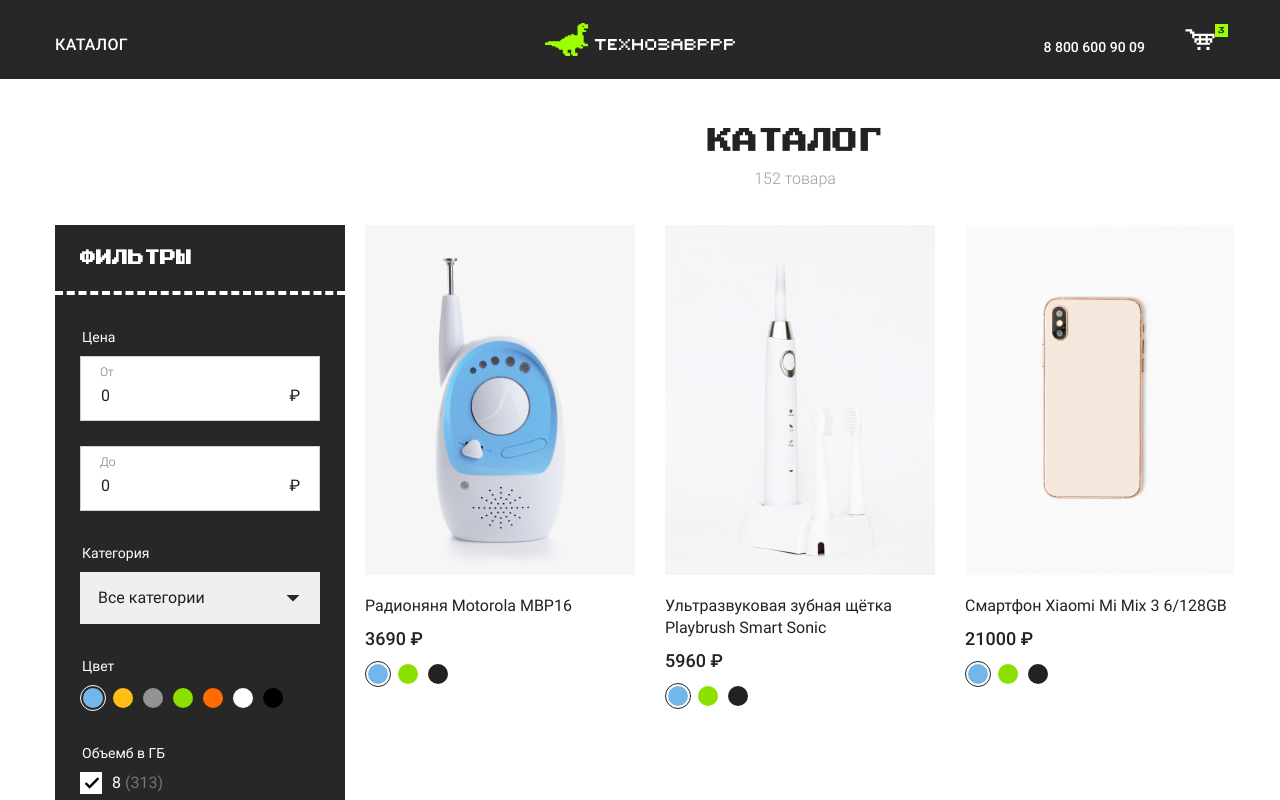
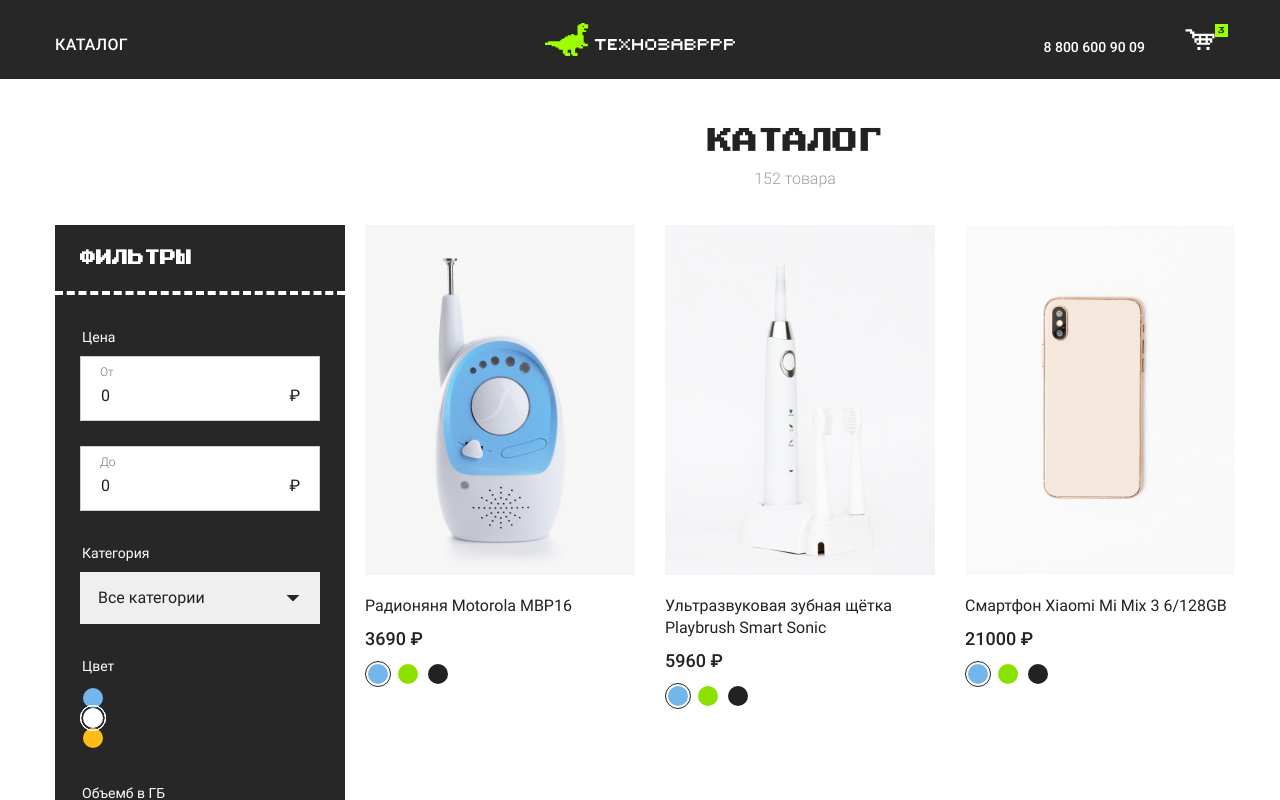
Before and after one commit to IraGrafova/shop-app, a Vue app: page / in a window 1280 px wide. Shown: the top 800 px of the page. Built offline with nearby package versions, Linux system fonts and the light colour scheme.

Commit message:
doing filterColor

```diff
--- a/src/App.vue
+++ b/src/App.vue
@@ -6,7 +6,14 @@
     </div>
 
     <div class="content__catalog">
-      <ProductFilter :price-from.sync="filterPriceFrom" :price-to.sync="filterPriceTo" :category-id.sync="filterCategoryId"/>
+      <ProductFilter
+        :price-from.sync="filterPriceFrom"
+        :price-to.sync="filterPriceTo"
+        :category-id.sync="filterCategoryId"
+        :color.sync="filterColor"
+
+        :products="products"
+      />
       <section class="catalog">
         <ProductList :products="products" />
         <BasePagination
@@ -35,23 +42,34 @@
       filterCategoryId: 0,
       page: 1,
       productsPerPage: 3,
+      filterColor: "",
     };
   },
   computed: {
     filteredProducts() {
       let filteredProducts = products;
       if (this.filterPriceFrom > 0) {
-        filteredProducts = filteredProducts.filter(item => item.price > this.filterPriceFrom);
+        filteredProducts = filteredProducts.filter(
+          (item) => item.price > this.filterPriceFrom
+        );
       }
 
       if (this.filterPriceTo > 0) {
-        filteredProducts = filteredProducts.filter(item => item.price < this.filterPriceTo);
+        filteredProducts = filteredProducts.filter(
+          (item) => item.price < this.filterPriceTo
+        );
       }
 
       if (this.filterCategoryId) {
-        console.log(filteredProducts)
-        filteredProducts = filteredProducts.filter(item => item.categoryId == this.filterCategoryId);
-        console.log(filteredProducts)
+        filteredProducts = filteredProducts.filter(
+          (item) => item.categoryId == this.filterCategoryId
+        );
+      }
+
+      if (this.filterColor.length > 0) {
+        filteredProducts = filteredProducts.filter(
+          (item) => item.color == this.filterColor
+        ); //если значение color задано, то фильтруем
       }
       return filteredProducts;
     },
--- a/src/components/ProductFilter.vue
+++ b/src/components/ProductFilter.vue
@@ -55,14 +55,17 @@
                 class="colors__radio sr-only"
                 type="radio"
                 name="color"
-                value="#73B6EA"
+                value="product.color"
+                v-for="(product, index) in products"
+                :key="index"
                 checked=""
               />
-              <span class="colors__value" style="background-color: #73b6ea">
-              </span>
+              <span class="colors__value"  v-for="(product, index) in products"
+                :key="index" :style="{'background-color':  product.color}"></span>
+
             </label>
           </li>
-          <li class="colors__item">
+          <!-- <li class="colors__item">
             <label class="colors__label">
               <input
                 class="colors__radio sr-only"
@@ -126,7 +129,7 @@
                 value="#000" />
               <span class="colors__value" style="background-color: #000"> </span
             ></label>
-          </li>
+          </li> -->
         </ul>
       </fieldset>
 
@@ -233,19 +236,26 @@
 
 <script>
 import categories from "@/data/categories";
+import products from "@/data/products";
 export default {
-  props: ["priceFrom", "priceTo", "categoryId"],
+  props: ["priceFrom", "priceTo", "categoryId", 'color', 'products'],
   data() {
     return {
       currentPriceFrom: 0,
       currentPriceTo: 0,
       currentCategoryId: 0,
+      currentColor: '',
     };
   },
   computed: {
     categories() {
       return categories;
     },
+    // colors() {
+    //   v-for='';
+    //   return
+    //   // <!-- что указать в key при переборе массива -->
+    // }
   },
   watch: {
     priceTo(value) {
@@ -271,4 +281,5 @@
     },
   }
 };
+
 </script>
--- a/src/data/products.js
+++ b/src/data/products.js
@@ -5,6 +5,7 @@
     title: "Радионяня Motorola MBP16",
     price: 3690,
     image: "./img/radio.jpg",
+    color: '#73b6ea',
   },
   {
     id: '2',
@@ -12,6 +13,8 @@
     title: "Ультразвуковая зубная щётка Playbrush Smart Sonic",
     price: 5960,
     image: "./img/toothbrush.jpg",
+    color: '#fff'
+
   },
   {
     id: '3',
@@ -19,6 +22,7 @@
     title: "Смартфон Xiaomi Mi Mix 3 6/128GB",
     price: 21000,
     image: "./img/phone.jpg",
+    color: '#ffbe15'
   },
   {
     id: '4',
@@ -26,6 +30,7 @@
     title: "Электроскейт Razor Cruiser",
     price: 23690,
     image: "./img/board.jpg",
+    color: '#000'
   },
   {
     id: '5',
@@ -33,6 +38,7 @@
     title: "Смартфон Xiaomi Mi A3 4/64GB Android One",
     price: 14500,
     image: "img/phone-2.jpg",
+    color: '#000'
   },
   {
     id: '6',
@@ -40,6 +46,7 @@
     title: "Смартфон Xiaomi Redmi 6/128GB",
     price: 8960,
     image: "img/phone-3.jpg",
+    color: '#000'
   },
   {
     id: '7',
@@ -47,6 +54,7 @@
     title: "Электрический дрифт-карт Razor Crazy Cart",
     price: 39690,
     image: "./img/bicycle.jpg",
+    color: '#8be000'
   },
   {
     id: '8',
@@ -54,6 +62,7 @@
     title: "Детский трюковой самокат Razor Grom",
     price: 4790,
     image: "./img/scooter.jpg",
+    color: '#000'
   },
   {
     id: '9',
@@ -61,6 +70,7 @@
     title: "Роллерсёрф Razor RipStik Air Pro",
     price: 6690,
     image: "./img/ripstik.jpg",
+    color: '#8be000'
   },
   {
     id: '10',
@@ -68,6 +78,7 @@
     title: "Наушники AirPods с беспроводным зарядным футляром",
     price: 16500,
     image: "./img/airpods.jpg",
+    color: '#fff'
   },
   {
     id: '11',
@@ -75,6 +86,7 @@
     title: "Наушники Sony",
     price: 34690,
     image: "./img/headphones.jpg",
+    color: '#000'
   },
   {
     id: '12',
@@ -82,5 +94,6 @@
     title: "Сушильная машина с инвертором и ультрафиолетом Weissgauff",
     price: 64000,
     image: "./img/sushilnaya_mashina.jpeg",
+    color: '#fff'
   },
 ];
```
